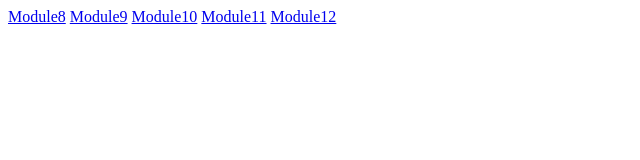
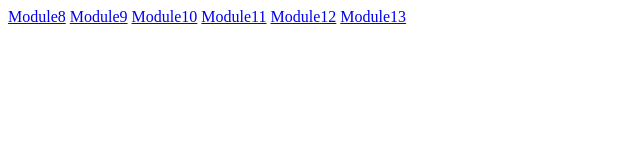
Before and after one commit to Vlad2344fverkvw3/WorksPage, a plain HTML site: page index.html in a window 1280 px wide. Shown: the full height of the page, 0-640 px from the left. Drawn offline with Linux system fonts and the light colour scheme.

Commit message:
13 Module

```diff
--- a/index.html
+++ b/index.html
@@ -9,5 +9,6 @@
 <a href="https://github.com/Vlad2344fverkvw3/Module10">Module10</a>
 <a href="https://github.com/Vlad2344fverkvw3/Module11">Module11</a>
 <a href="https://github.com/Vlad2344fverkvw3/Module12">Module12</a>
+<a href="https://github.com/Vlad2344fverkvw3/HTTP">Module13</a>
 </body>
 </html>
```
